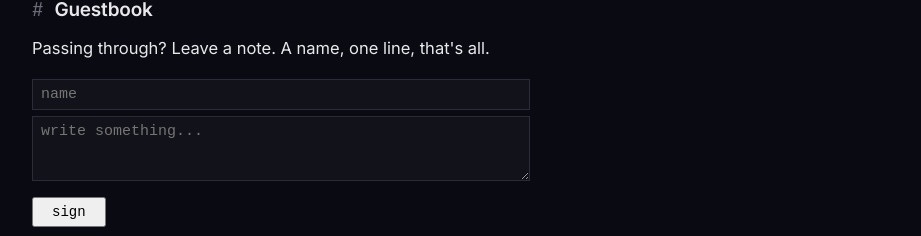
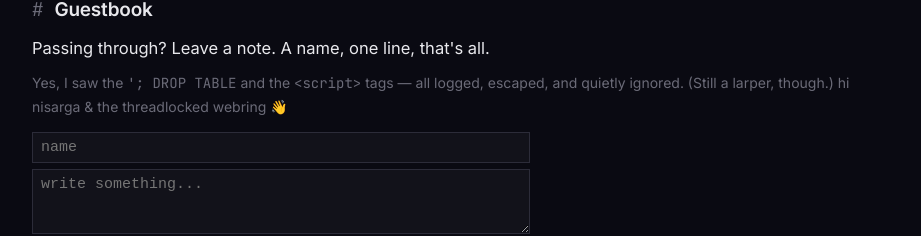
Before and after one commit to arshnah/portfolio-next, a Next.js app: page / in a window 1280 px wide. Shown: the part 2297-2533 px from the top of the page, without its empty margins (179-1100 px from the left). Built offline with nearby package versions, Linux system fonts and the light colour scheme; no server answers; the database is empty.

Commit message:
Guestbook: a note back to the threadlocked webring

```diff
--- a/src/components/Guestbook.tsx
+++ b/src/components/Guestbook.tsx
@@ -70,6 +70,10 @@ export default function Guestbook() {
     <div id="guestbook">
       <h2>Guestbook</h2>
       <p>Passing through? Leave a note. A name, one line, that&apos;s all.</p>
+      <p style={{ color: "var(--faint)", fontSize: 14, marginTop: -8 }}>
+        Yes, I saw the <code>{"'; DROP TABLE"}</code> and the <code>{"<script>"}</code> tags &mdash; all logged,
+        escaped, and quietly ignored. (Still a larper, though.) hi nisarga &amp; the threadlocked webring 👋
+      </p>
 
       <div style={{ maxWidth: 480, marginBottom: 24 }}>
         <div style={{ marginBottom: 6 }}>
```
